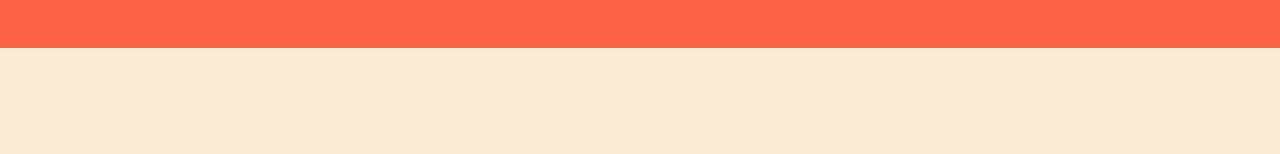
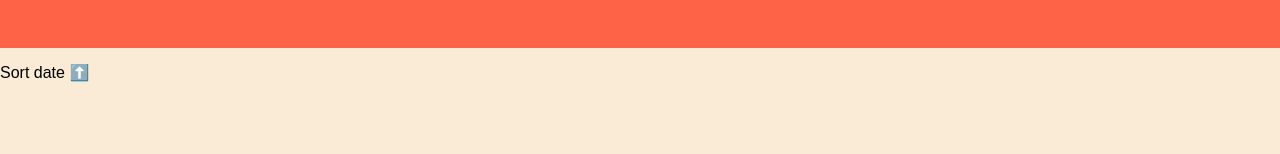
Before and after one commit to miliberlin/todo-list-typescript, a React (Create React App) app: page / in a window 1280 px wide. Shown: the part 134-288 px from the top of the page. Built offline with nearby package versions, Linux system fonts and the light colour scheme.

Commit message:
added sorting btn with asc and desc options

```diff
--- a/src/App.css
+++ b/src/App.css
@@ -72,3 +72,6 @@
   background-color: tomato;
   cursor: pointer;
 }
+#sortBtn {
+  cursor: pointer;
+}
--- a/src/App.tsx
+++ b/src/App.tsx
@@ -8,11 +8,24 @@ const App: FC = () => {
   const [task, setTask] = useState<string>("");
   const [deadline, setDeadline] = useState<Date>(new Date())
   const [todoList, setTodoList] = useState<ITask[]>([]);
+  const [sorting, setSorting] = useState<string>("asc");
+  const sortBtn = document.querySelector('#sortBtn') as HTMLElement;
 
   const handleChange = (event: ChangeEvent<HTMLInputElement>): void => {
     if (event.target.name === "task") {setTask(event.target.value)}
     else if (event.target.name === "deadline") {
       setDeadline(new Date(event.target.value))
+    }
+  }
+
+  const handleSort = (event) => {
+    if (sorting === "asc") {
+      event.target.innerText = "⬆️";
+      setSorting("desc");
+    }
+    else {
+      event.target.innerText = "⬇️"
+      setSorting("asc")
     }
   }
 
@@ -46,10 +59,13 @@ const App: FC = () => {
           <button onClick={addTask}>Add task</button>
         </div>
       </div>
+      <div className="sortingPanel">
+        <p>Sort date <span id="sortBtn" onClick={handleSort}>⬆️</span></p>
+      </div>
       <div className="todoList">
         {todoList
         .sort((a: ITask,b: ITask) => {
-          return a.deadline.getTime() - b.deadline.getTime();
+          return sorting === "asc" ? a.deadline.getTime() - b.deadline.getTime() : b.deadline.getTime() - a.deadline.getTime()
         })
         .map((task: ITask, key: number) => {
           return <TodoTask key={key} task={task} completeTask={completeTask}/>
--- a/tsconfig.json
+++ b/tsconfig.json
@@ -18,7 +18,8 @@
     "resolveJsonModule": true,
     "isolatedModules": true,
     "noEmit": true,
-    "jsx": "react-jsx"
+    "jsx": "react-jsx",
+    "noImplicitAny": false
   },
   "include": [
     "src"
```
